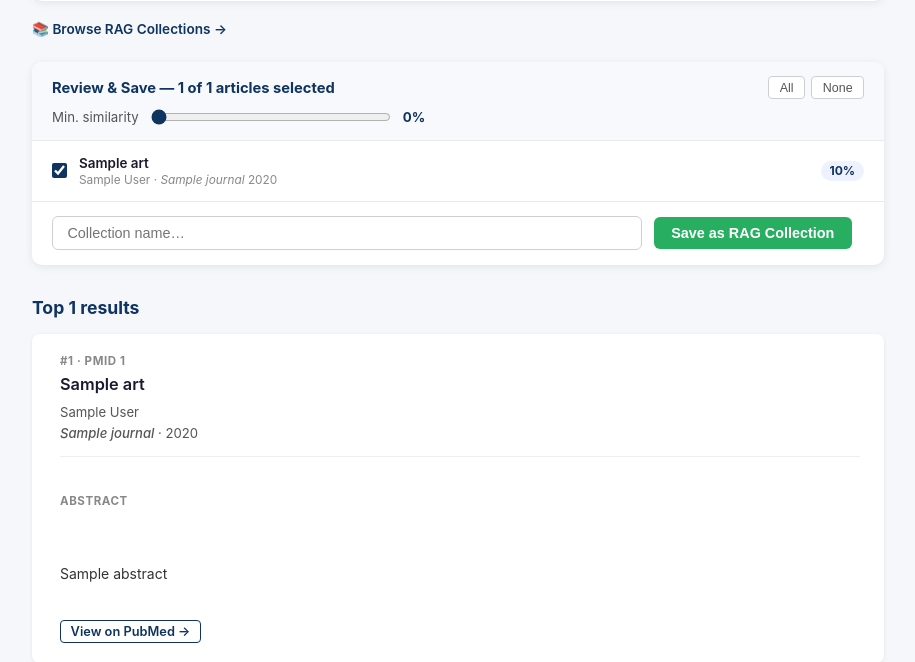
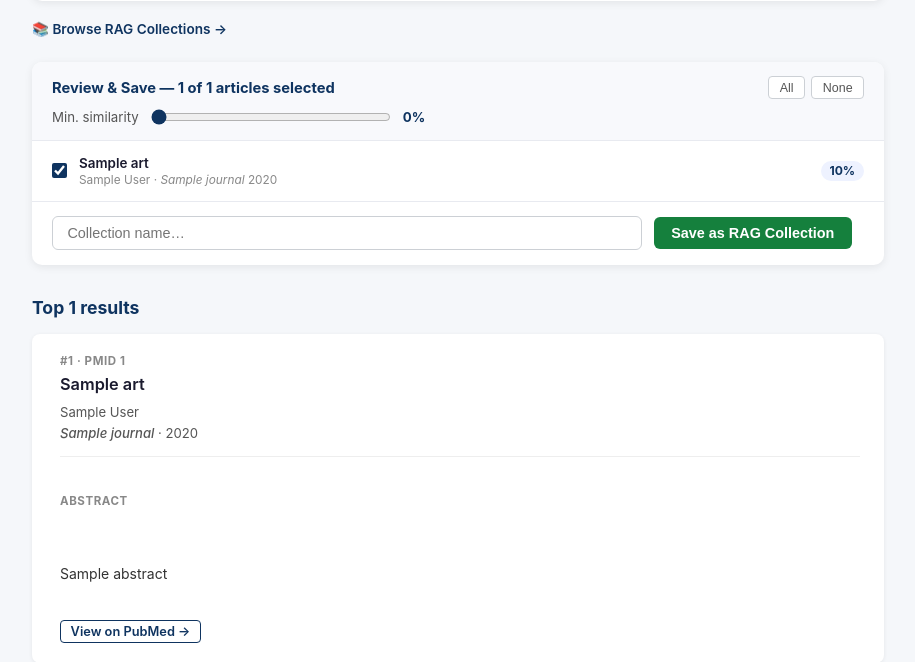
Before and after one commit to hernandezmarco/PubMed, a Flask app: template templates/index.html in a window 1280 px wide. Shown: the part 358-1020 px from the top of the page, without its empty margins (182-1097 px from the left). Run offline with Flask 3, Linux system fonts and the light colour scheme; the template is opened without the code that fills it: most values are stand-ins (such as "Sample title", 1, 10 or a date in 2020).

Commit message:
Fix insufficient contrast on Save button
Darken .btn-save background from #27ae60 to #15803d (~5.7:1 contrast
ratio with white text, meeting WCAG AA. Update hover shade accordingly.

Co-Authored-By: Claude Sonnet 4.6 <noreply@anthropic.com>
EOF
)

```diff
--- a/static/index.css
+++ b/static/index.css
@@ -234,7 +234,7 @@
 .save-controls-row input[type="text"]:focus { border-color: #0f3460; }
 
 .btn-save {
-  background: #27ae60;
+  background: #15803d;
   color: #fff;
   border: none;
   padding: 0.5rem 1.1rem;
@@ -245,7 +245,7 @@
   white-space: nowrap;
   transition: background .2s;
 }
-.btn-save:hover    { background: #219150; }
+.btn-save:hover    { background: #166534; }
 .btn-save:disabled { opacity: .6; cursor: not-allowed; }
 #save-status       { font-size: 0.85rem; }
 #save-status.ok    { color: #27ae60; }
```
